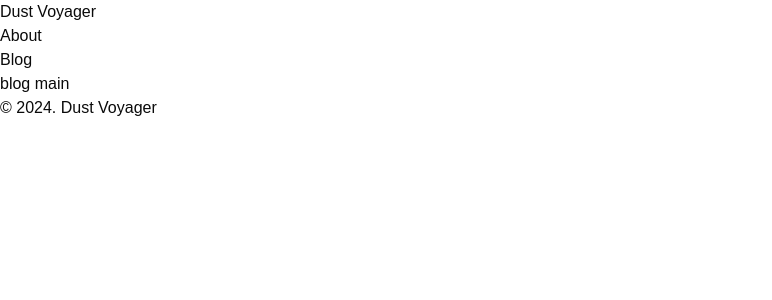
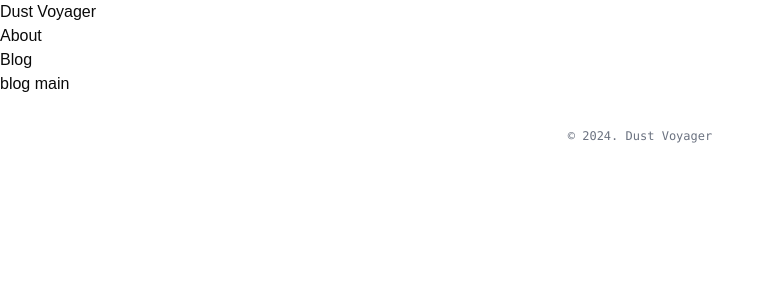
Before and after one commit to DustVoyager/blog.v2, a Next.js app: page / in a window 1280 px wide. Shown: the top 300 px of the page, without its empty margins (0-772 px from the left). Built offline with nearby package versions, Linux system fonts and the light colour scheme.

Commit message:
footer update

```diff
--- a/src/components/layout/Footer.tsx
+++ b/src/components/layout/Footer.tsx
@@ -1,3 +1,7 @@
 export default function Footer() {
-  return <footer>© 2024. Dust Voyager</footer>;
+  return (
+    <footer className="py-8 items-center justify-center text-center text-xs text-gray-500 font-mono print:hidden">
+      © 2024. Dust Voyager
+    </footer>
+  );
 }
```
